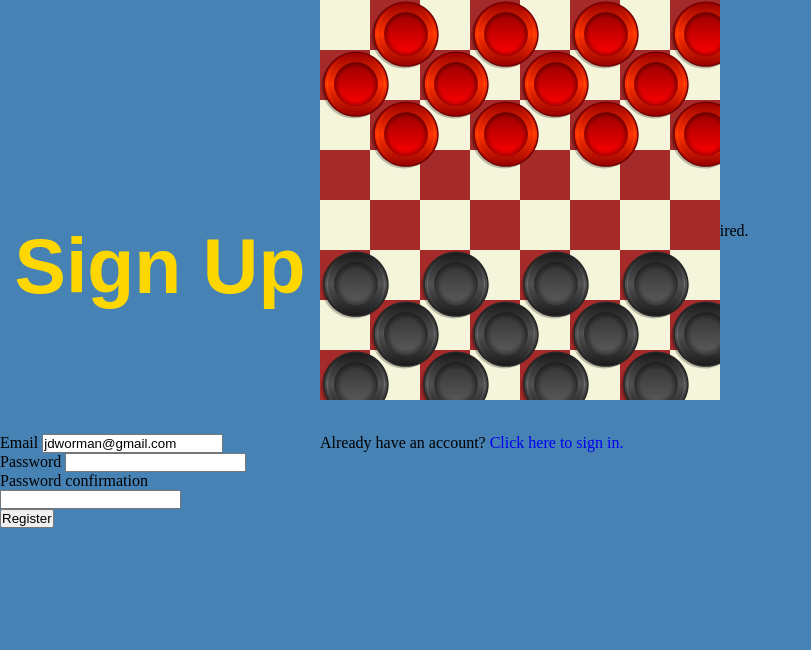
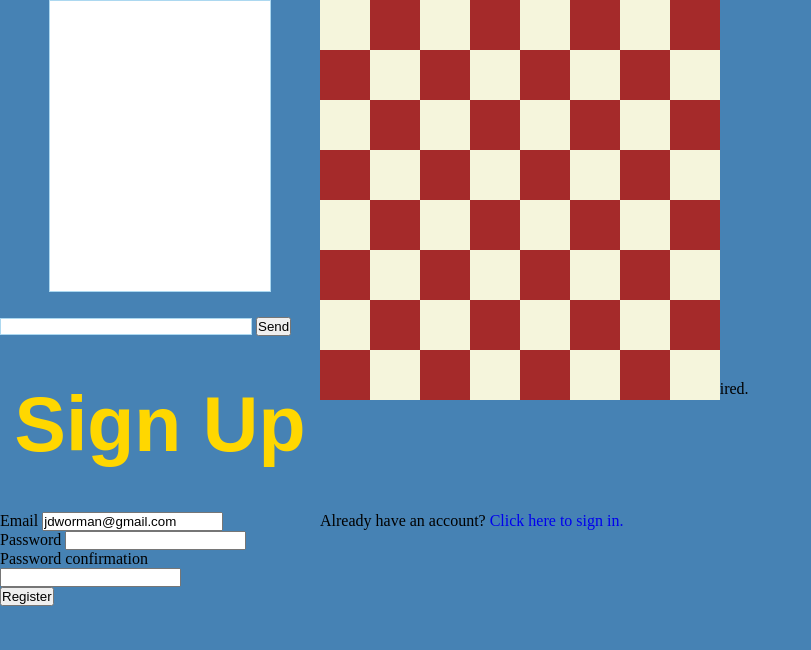
Before and after one commit to jdworman/Checkers, a Rails app: template app/views/users/new.html.erb in a window 1280 px wide. Shown: the part 150-800 px from the top of the page, without its empty margins (0-811 px from the left). Run offline with Rails 7, Linux system fonts and the light colour scheme; the template is opened without the code that fills it, so the values that code supplies are empty; style sheets or scripts are compiled from the project's sources.

Commit message:
text box

```diff
--- a/app/assets/stylesheets/application.css
+++ b/app/assets/stylesheets/application.css
@@ -95,3 +95,21 @@
      display: block;
      align-content: center;
  }
+
+
+#chatbox {
+  text-align:left;
+  margin:0 auto;
+  margin-bottom:25px;
+  padding:10px;
+  background:#fff;
+  height:270px;
+  width:200px;
+  border:1px solid #ACD8F0;
+  overflow:auto; }
+
+#usermsg {
+  width:250px;
+  border:1px solid #ACD8F0; }
+
+#submit { width: 60px; }
--- a/app/controllers/pages_controller.rb
+++ b/app/controllers/pages_controller.rb
@@ -1,5 +1,10 @@
 class PagesController < ApplicationController
   def index
+  end
+
+  def chat
+    message = params[:message]
+    ActionCable.server.broadcast('chat', message)
   end
 
   def help
--- a/app/views/layouts/application.html.erb
+++ b/app/views/layouts/application.html.erb
@@ -10,17 +10,27 @@
    </head>
 
   <body>
+
+
     <header>
  <h1 class="main-title"><span class="thin">Chec</span>kers</h1>
  </header>
 
   <nav>
+   <div id="chatbox"></div>
+
+    <form name="message" action="">
+        <input name="usermsg" type="text" id="usermsg" size="63" />
+        <input name="submitmsg" type="submit"  id="submitmsg" value="Send" />
+    </form>
   </nav>
     <main>
     <canvas></canvas>
     <canvas></canvas>
+
     </main>
    <footer>
+
 
   </footer>
 
```
Also changed, not shown: app/assets/javascripts/application.js (line endings or trailing spaces).
